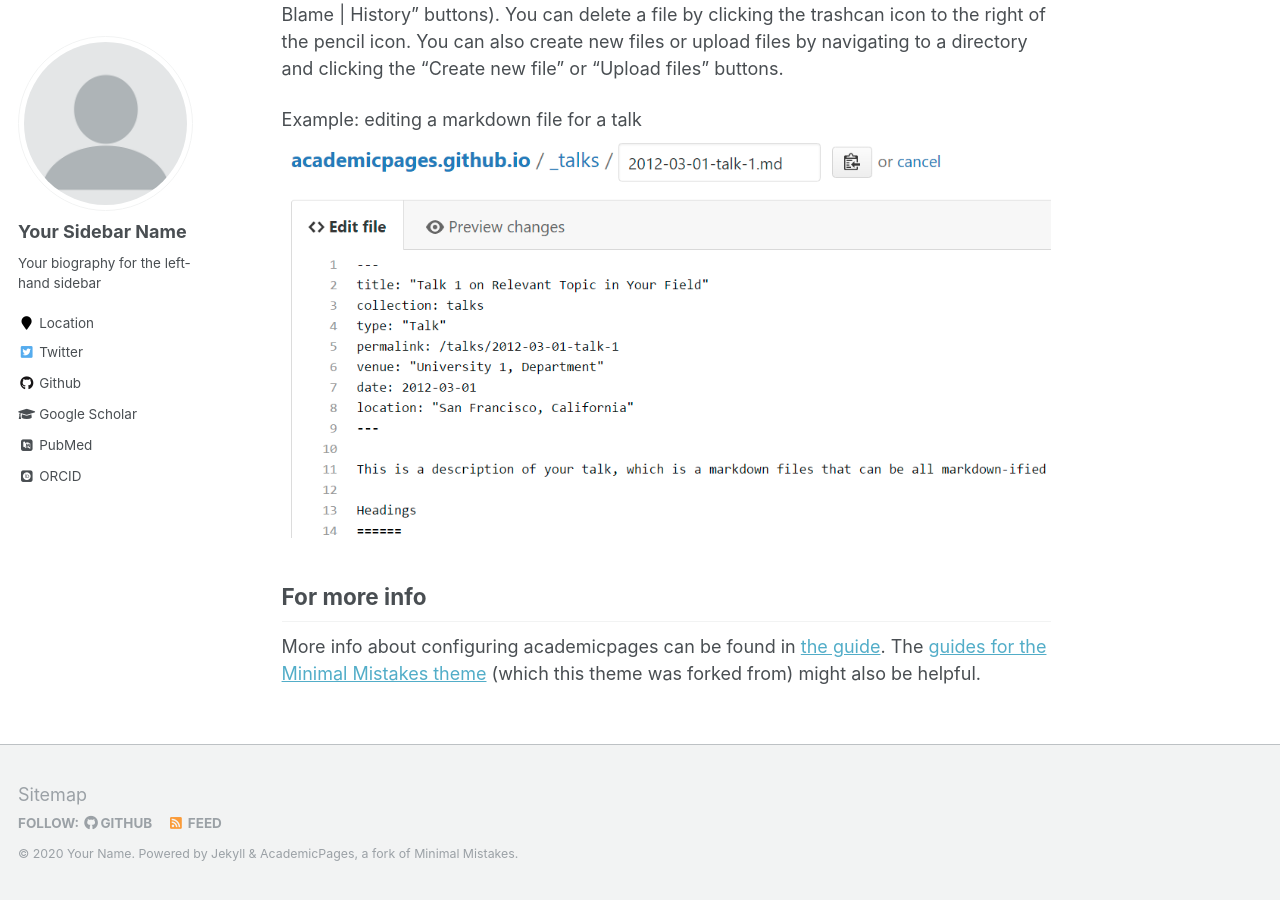
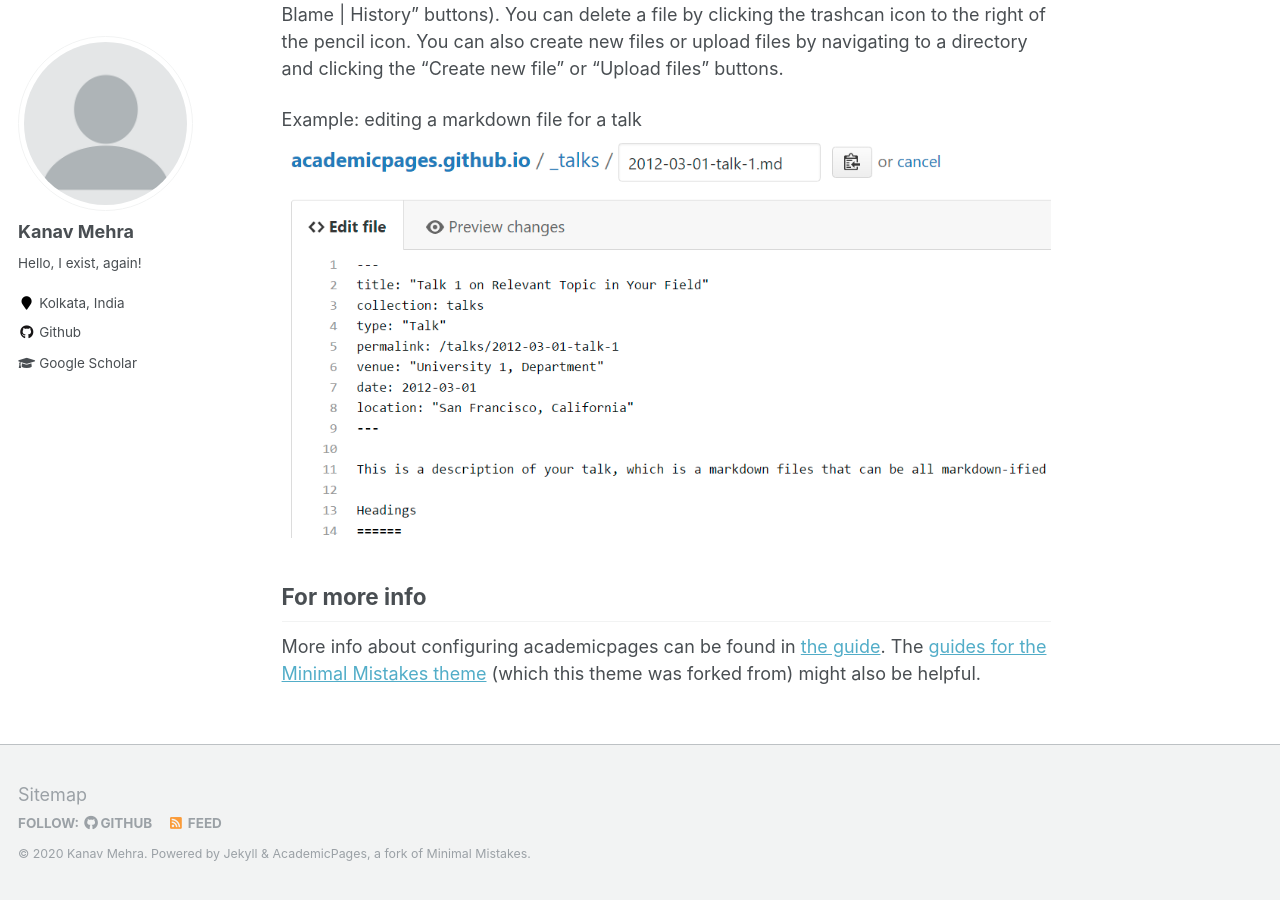
Before and after one commit to kanav-mehra/kanav-mehra.github.io, a Jekyll site: the page built from _pages/about.md, in a window 1280 px wide and 900 px high, scrolled down 2463 px. Built offline with Jekyll 4.4.1, drawn with Linux system fonts in a browser that asks for light colours; some web fonts are replaced; some of the changed text lies outside the part shown.

Commit message:
Added basic content

```diff
--- a/_config.yml
+++ b/_config.yml
@@ -7,13 +7,13 @@
 
 # Site Settings
 locale                   : "en-US"
-title                    : "Your Name / Site Title"
+title                    : "Kanav Mehra"
 title_separator          : "-"
-name                     : &name "Your Name"
-description              : &description "personal description"
-url                      : https://academicpages.github.io # the base hostname & protocol for your site e.g. "https://mmistakes.github.io"
+name                     : &name "Kanav Mehra"
+description              : &description "Hello, I exist."
+url                      : https://kanav-mehra.github.io # the base hostname & protocol for your site e.g. "https://mmistakes.github.io"
 baseurl                  : "" # the subpath of your site, e.g. "/blog"
-repository               : "academicpages/academicpages.github.io"
+repository               : "kanav-mehra/kanav-mehra.github.io"
 teaser                   :  # filename of teaser fallback teaser image placed in /images/, .e.g. "500x300.png"
 breadcrumbs              : false # true, false (default)
 words_per_minute         : 160
@@ -80,13 +80,13 @@ analytics:
 
 # Site Author
 author:
-  name             : "Your Sidebar Name"
+  name             : "Kanav Mehra"
   avatar           : "profile.png"
-  bio              : "Your biography for the left-hand sidebar"
-  location         : "Location"
+  bio              : "Hello, I exist, again!"
+  location         : "Kolkata, India"
   employer         :
-  pubmed           : "https://www.ncbi.nlm.nih.gov/pubmed/?term=john+snow"
-  googlescholar    : "http://yourfullgooglescholarurl.com"
+  pubmed           : #"https://www.ncbi.nlm.nih.gov/pubmed/?term=john+snow"
+  googlescholar    : "https://scholar.google.com/citations?user=FKLCfnYAAAAJ&hl=en"
   email            :
   researchgate     :  # example: "https://www.researchgate.net/profile/yourprofile"
   uri              :
@@ -96,20 +96,20 @@ author:
   flickr           :
   facebook         :
   foursquare       :
-  github           : "academicpages"
+  github           : "kanav-mehra"
   google_plus      :
   keybase          :
   instagram        :
   impactstory      : #"https://profiles.impactstory.org/u/xxxx-xxxx-xxxx-xxxx"
   lastfm           :
   linkedin         :
-  orcid            : "http://orcid.org/yourorcidurl"
+  orcid            : #"http://orcid.org/yourorcidurl"
   pinterest        :
   soundcloud       :
   stackoverflow    : # http://stackoverflow.com/users/123456/username
   steam            :
   tumblr           :
-  twitter          : "replacethistwitterhandle"
+  twitter          : #"replacethistwitterhandle"
   vine             :
   weibo            :
   xing             :
```
